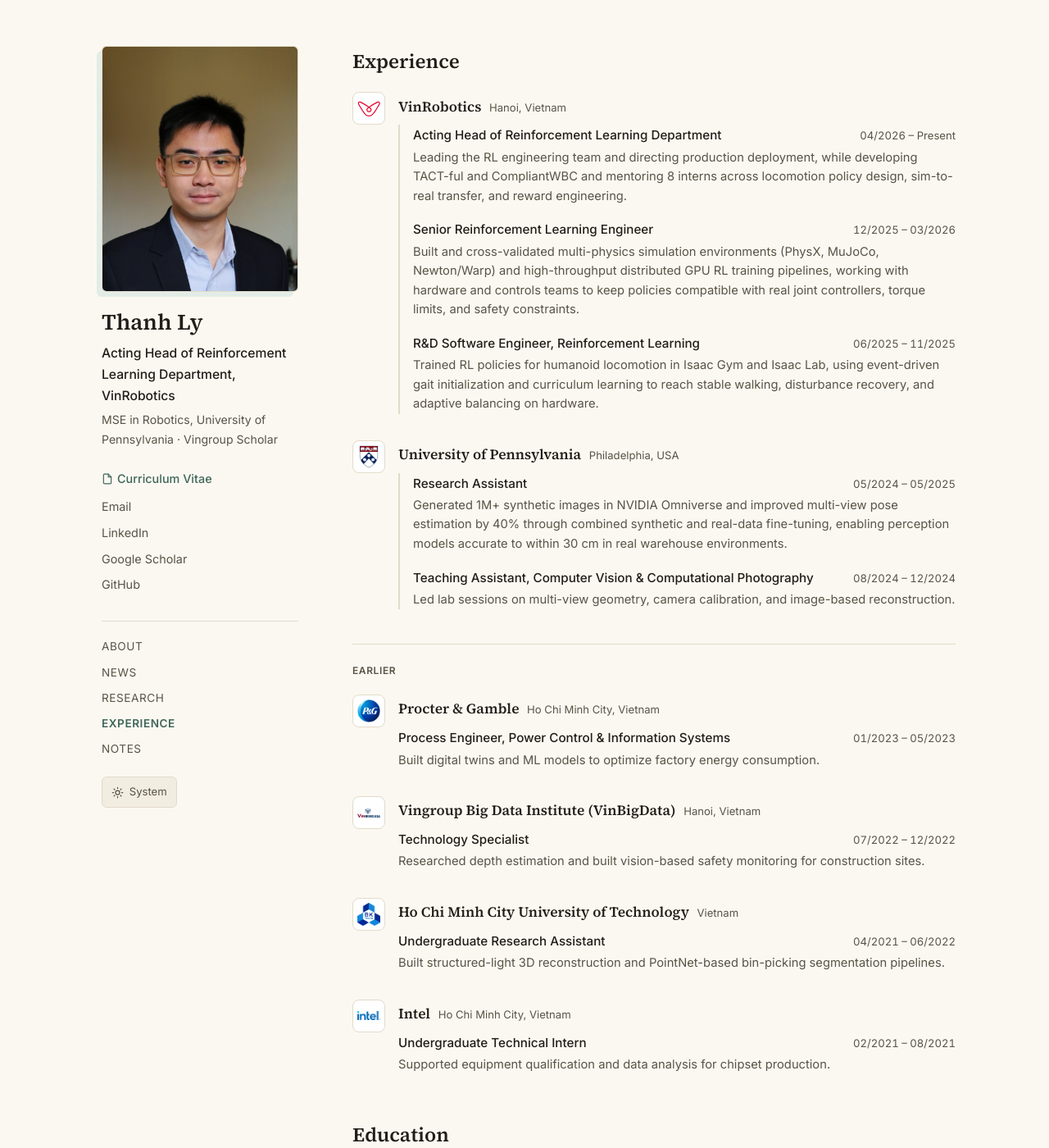
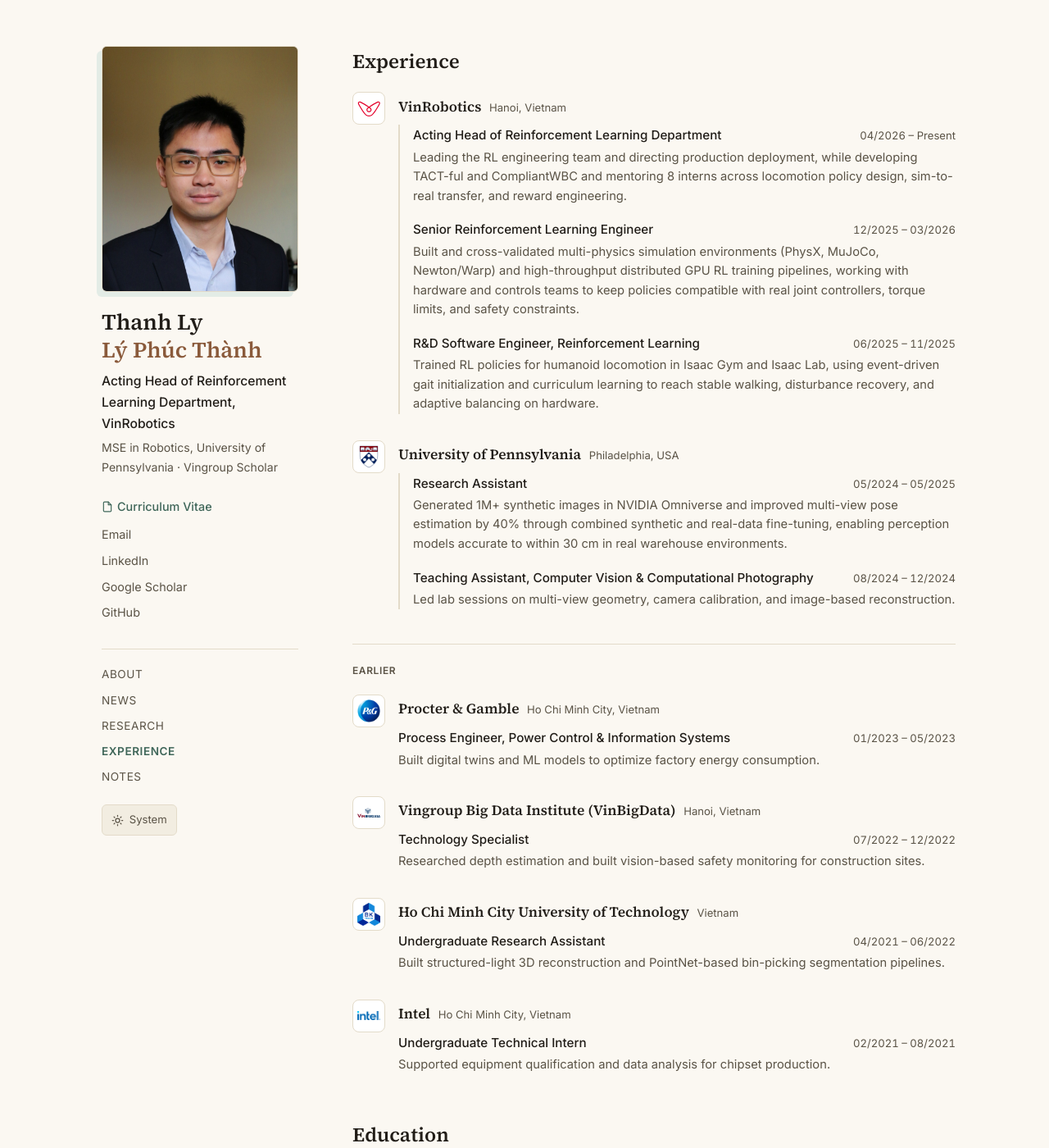
Before and after one commit to capfab/capfab.github.io, a Jekyll site: the page experience.html, which Jekyll copies as it is, in a window 1280 px wide and 1400 px high. Shown: the whole window at 82% size. Built offline with Jekyll 4.4.1, drawn with Linux system fonts in a browser that asks for light colours.

Commit message:
Sidebar: add Vietnamese name (Lý Phúc Thành) on its own line; CV PDF without phone number, B.Eng. dates on one line

```diff
--- a/_includes/sidebar.html
+++ b/_includes/sidebar.html
@@ -2,7 +2,8 @@
         <div class="sidebar-inner">
           <img class="avatar" src="{{ '/assets/img/profile.jpg' | relative_url }}" alt="Thanh Ly">
 
-          <h1>Thanh Ly</h1>
+          <h1><span class="name-line">Thanh Ly</span>
+            <span class="name-line name-vi" lang="vi">Lý Phúc Thành</span></h1>
           <p class="role">Acting Head of Reinforcement Learning Department,
             VinRobotics</p>
           <p class="subrole">MSE in Robotics, University of Pennsylvania
--- a/assets/css/style.css
+++ b/assets/css/style.css
@@ -147,6 +147,14 @@
 .sidebar h1 {
   font-size: 1.7rem;
   margin: 0 0 0.5rem;
+}
+
+.sidebar h1 .name-line {
+  display: block;
+}
+
+.sidebar h1 .name-vi {
+  color: var(--accent-warm);
 }
 
 .sidebar .role {
--- a/experience.html
+++ b/experience.html
@@ -32,7 +32,8 @@
         <div class="sidebar-inner">
           <img class="avatar" src="assets/img/profile.jpg" alt="Thanh Ly">
 
-          <h1>Thanh Ly</h1>
+          <h1><span class="name-line">Thanh Ly</span>
+            <span class="name-line name-vi" lang="vi">Lý Phúc Thành</span></h1>
           <p class="role">Acting Head of Reinforcement Learning Department,
             VinRobotics</p>
           <p class="subrole">MSE in Robotics, University of Pennsylvania
--- a/index.html
+++ b/index.html
@@ -36,7 +36,8 @@
         <div class="sidebar-inner">
           <img class="avatar" src="assets/img/profile.jpg" alt="Thanh Ly">
 
-          <h1>Thanh Ly</h1>
+          <h1><span class="name-line">Thanh Ly</span>
+            <span class="name-line name-vi" lang="vi">Lý Phúc Thành</span></h1>
           <p class="role">Acting Head of Reinforcement Learning Department,
             VinRobotics</p>
           <p class="subrole">MSE in Robotics, University of Pennsylvania
```
Also changed, not shown: 1 other file.
